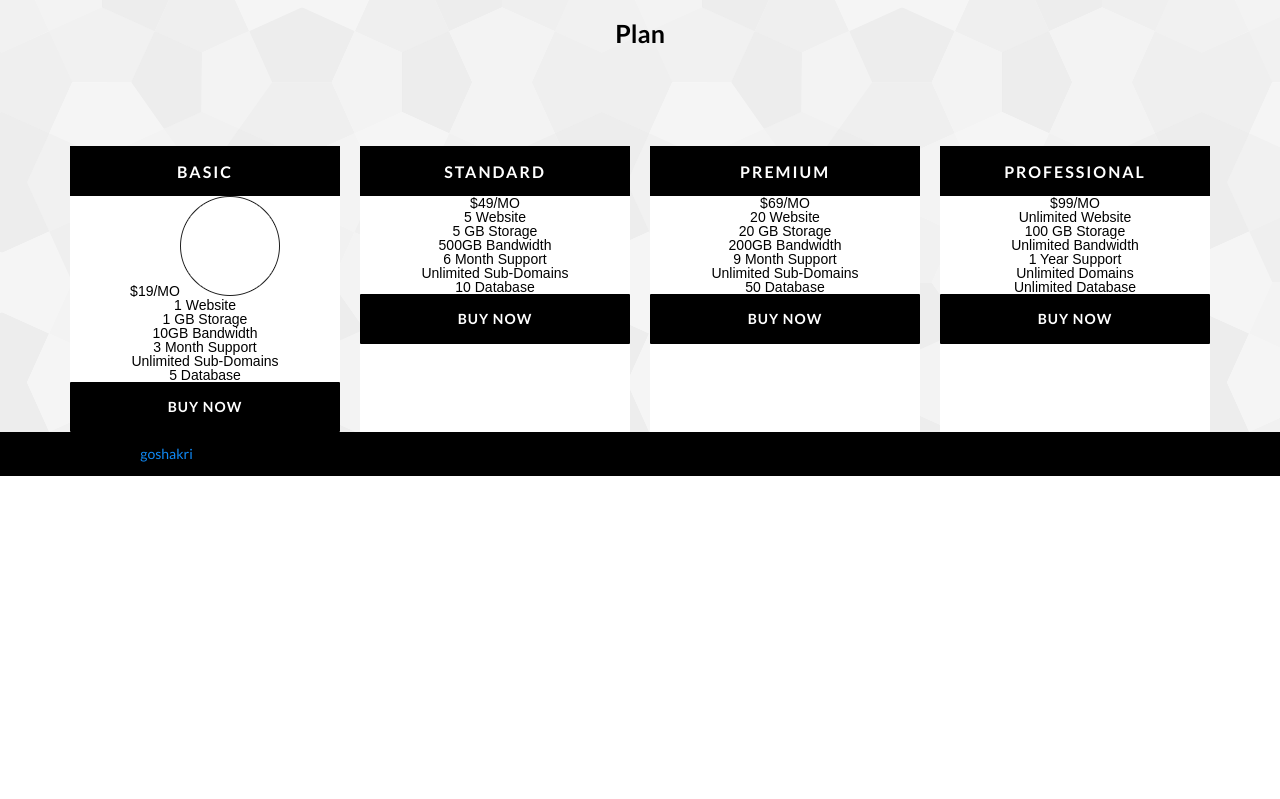
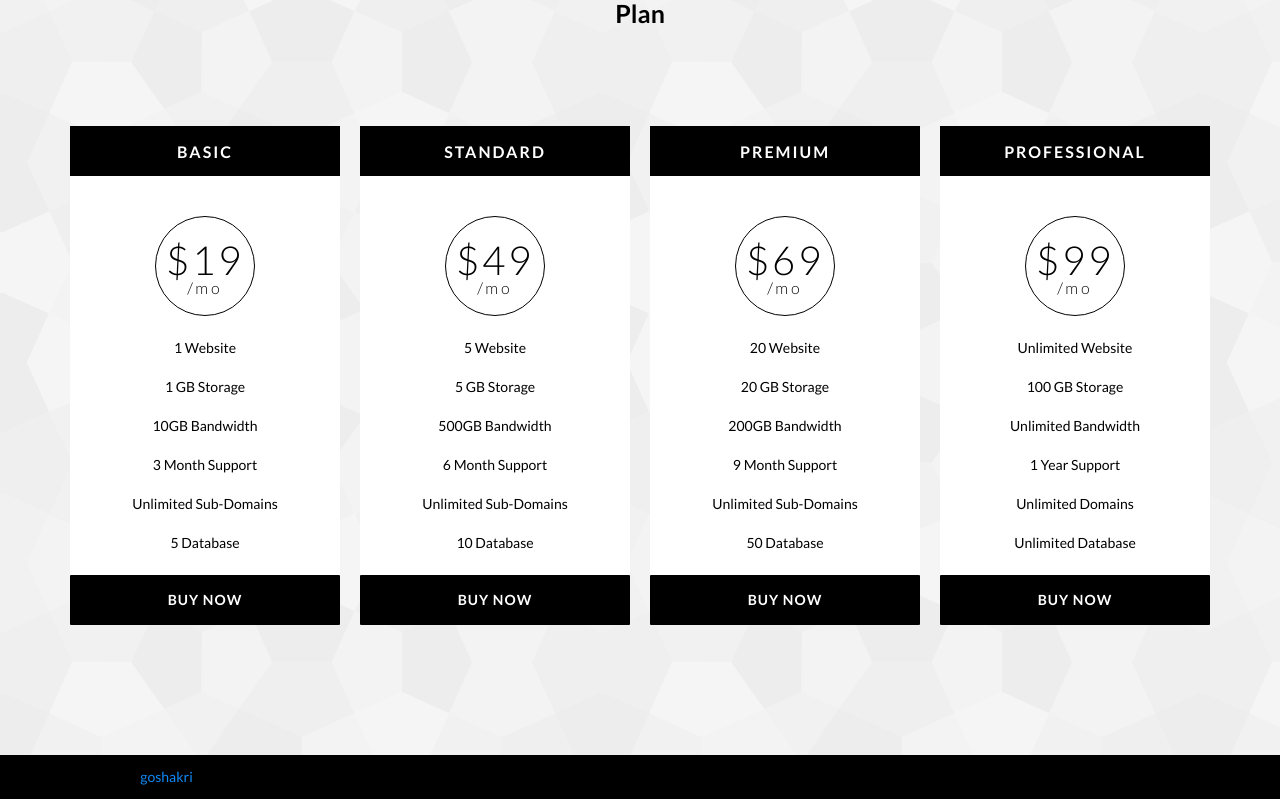
Before and after one commit to goshakri/google-Home-page1, a React (Create React App) app: page / in a window 1280 px wide. Shown: the part 3767-4566 px from the top of the page. Before the commit the page ends 4243 px from the top, so only its background shows below. Built offline with nearby package versions, Linux system fonts and the light colour scheme.

Commit message:
End working in PricingSection

```diff
--- a/public/index.html
+++ b/public/index.html
@@ -10,7 +10,7 @@
       content="Web site created using create-react-app"/>
     <link rel="apple-touch-icon" href="%PUBLIC_URL%/logo192.png" />
     <link rel="manifest" href="%PUBLIC_URL%/manifest.json" />
-    <link href="https://fonts.googleapis.com/css2?family=Lato:wght@400;700&display=swap" rel="stylesheet">
+    <link href="https://fonts.googleapis.com/css2?family=Lato:wght@300;400;700&display=swap" rel="stylesheet">
     <link href="https://maxcdn.bootstrapcdn.com/font-awesome/4.7.0/css/font-awesome.min.css" rel="stylesheet" integrity="sha384-wvfXpqpZZVQGK6TAh5PVlGOfQNHSoD2xbE+QkPxCAFlNEevoEH3Sl0sibVcOQVnN" crossorigin="anonymous">
     <title>React App</title>
   </head>
--- a/src/App.js
+++ b/src/App.js
@@ -285,70 +285,85 @@ function App() {
 
               <div className="PricingSection-pricingtable">
                 <div className="PricingSection-pricingcard">
-                  <h3 className="Text-prcietext" >Basic</h3>
-                  <div>
-                    <span>$19/MO</span>
-                   <img src={pricebg} alt="" />
+                  <div className="u-pb-40">
+                    <h3 className="Text-prcietext">Basic</h3>
                   </div>
 
-                  <ul>
-                    <li>1 Website</li>
-                    <li>1 GB Storage</li>
-                    <li>10GB Bandwidth</li>
-                    <li>3 Month Support</li>
-                    <li>Unlimited Sub-Domains</li>
-                    <li>5 Database</li>
+                  <div className="Figure">
+                    <p className="Text-number">$19</p>
+                    <p className="Text-number Text-number--mo">/mo</p>
+                  </div>
+
+                  <ul className="PricingSection-column">
+                    <li className="PricingSection-item">1 Website</li>
+                    <li className="PricingSection-item">1 GB Storage</li>
+                    <li className="PricingSection-item">10GB Bandwidth</li>
+                    <li className="PricingSection-item">3 Month Support</li>
+                    <li className="PricingSection-item">Unlimited Sub-Domains</li>
+                    <li className="PricingSection-item">5 Database</li>
                   </ul>
                   <a className="Button Button--price" href="#">Buy Now</a>
                 </div>
 
                 <div className="PricingSection-pricingcard">
-                  <h3 className="Text-prcietext" >Standard</h3>
-                  <div>
-                    <sup>$</sup>49<span>/MO</span>
+                  <div className="u-pb-40">
+                    <h3 className="Text-prcietext" >Standard</h3>
                   </div>
 
-                  <ul>
-                    <li>5 Website</li>
-                    <li>5 GB Storage</li>
-                    <li>500GB Bandwidth</li>
-                    <li>6 Month Support</li>
-                    <li>Unlimited Sub-Domains</li>
-                    <li>10 Database</li>
+                  <div className="Figure">
+                    <p className="Text-number">$49</p>
+                    <p className="Text-number Text-number--mo">/mo</p>
+                  </div>
+
+                  <ul className="PricingSection-column">
+                    <li className="PricingSection-item">5 Website</li>
+                    <li className="PricingSection-item">5 GB Storage</li>
+                    <li className="PricingSection-item">500GB Bandwidth</li>
+                    <li className="PricingSection-item">6 Month Support</li>
+                    <li className="PricingSection-item">Unlimited Sub-Domains</li>
+                    <li className="PricingSection-item">10 Database</li>
                   </ul>
                   <a className="Button Button--price" href="#">Buy Now</a>
                 </div>
 
                 <div className="PricingSection-pricingcard">
-                  <h3 className="Text-prcietext" >Premium</h3>
-                  <div>
-                    <sup>$</sup>69<span>/MO</span>
+                  <div className="u-pb-40">
+                    <h3 className="Text-prcietext" >Premium</h3>
                   </div>
 
-                  <ul>
-                    <li>20 Website</li>
-                    <li>20 GB Storage</li>
-                    <li>200GB Bandwidth</li>
-                    <li>9 Month Support</li>
-                    <li>Unlimited Sub-Domains</li>
-                    <li>50 Database</li>
+                  <div className="Figure">
+                    <p className="Text-number">$69</p>
+                    <p className="Text-number Text-number--mo">/mo</p>
+                  </div>
+
+                  <ul className="PricingSection-column">
+                    <li className="PricingSection-item">20 Website</li>
+                    <li className="PricingSection-item">20 GB Storage</li>
+                    <li className="PricingSection-item">200GB Bandwidth</li>
+                    <li className="PricingSection-item">9 Month Support</li>
+                    <li className="PricingSection-item">Unlimited Sub-Domains</li>
+                    <li className="PricingSection-item">50 Database</li>
                   </ul>
                   <a className="Button Button--price" href="#">Buy Now</a>
                 </div>
 
                 <div className="PricingSection-pricingcard">
-                  <h3 className="Text-prcietext" >Professional</h3>
-                  <div>
-                    <sup>$</sup>99<span>/MO</span>
+                  <div className="u-pb-40">
+                    <h3 className="Text-prcietext" >Professional</h3>
                   </div>
 
-                  <ul>
-                    <li>Unlimited Website</li>
-                    <li>100 GB Storage</li>
-                    <li>Unlimited Bandwidth</li>
-                    <li>1 Year Support</li>
-                    <li>Unlimited Domains</li>
-                    <li>Unlimited Database</li>
+                 <div className="Figure">
+                   <p className="Text-number">$99</p>
+                   <p className="Text-number Text-number--mo">/mo</p>
+                 </div>
+
+                  <ul className="PricingSection-column">
+                    <li className="PricingSection-item">Unlimited Website</li>
+                    <li className="PricingSection-item">100 GB Storage</li>
+                    <li className="PricingSection-item">Unlimited Bandwidth</li>
+                    <li className="PricingSection-item">1 Year Support</li>
+                    <li className="PricingSection-item">Unlimited Domains</li>
+                    <li className="PricingSection-item">Unlimited Database</li>
                   </ul>
                   <a className="Button Button--price" href="#">Buy Now</a>
                 </div>
--- a/src/index.scss
+++ b/src/index.scss
@@ -22,5 +22,6 @@
 @import './stylesheets/modules/_AboutSection.scss';
 @import './stylesheets/modules/_PortfolioSection.scss';
 @import './stylesheets/modules/_PricingSection.scss';
+@import './stylesheets/modules/_Figure.scss';
 
 @import './stylesheets/_utilities.scss';
--- /dev/null
+++ b/src/stylesheets/modules/_Figure.scss
@@ -0,0 +1,9 @@
+.Figure {
+  padding-top: 23px;
+  margin-left: 85px;
+  text-align: center;
+  width: 100px;
+  height: 100px;
+  border: 1px solid black;
+  border-radius: 50%;
+}
--- a/src/stylesheets/modules/_PricingSection.scss
+++ b/src/stylesheets/modules/_PricingSection.scss
@@ -5,6 +5,7 @@
   }
 
   &-pricingtable {
+    padding-bottom: 130px;
     display: flex;
     justify-content: center;
   }
@@ -14,4 +15,15 @@
     text-align: center;
     margin: 0 10px;
   }
+
+  &-column {
+    padding-top: 25px;
+  }
+
+  &-item {
+    padding-bottom: 25px;
+    font-family: 'Lato', sans-serif;
+    font-size: 14px;
+    font-weight: 400;
+  }
 }
--- a/src/stylesheets/modules/_Text.scss
+++ b/src/stylesheets/modules/_Text.scss
@@ -109,4 +109,15 @@
     letter-spacing: 2px;
     padding-top: 18px;
   }
+
+  &-number {
+    font-size: 40px;
+    color: black;
+    font-weight: 300;
+    font-family: 'Lato', sans-serif;
+
+    &--mo {
+      font-size: 16px;
+    }
+  }
 }
```
